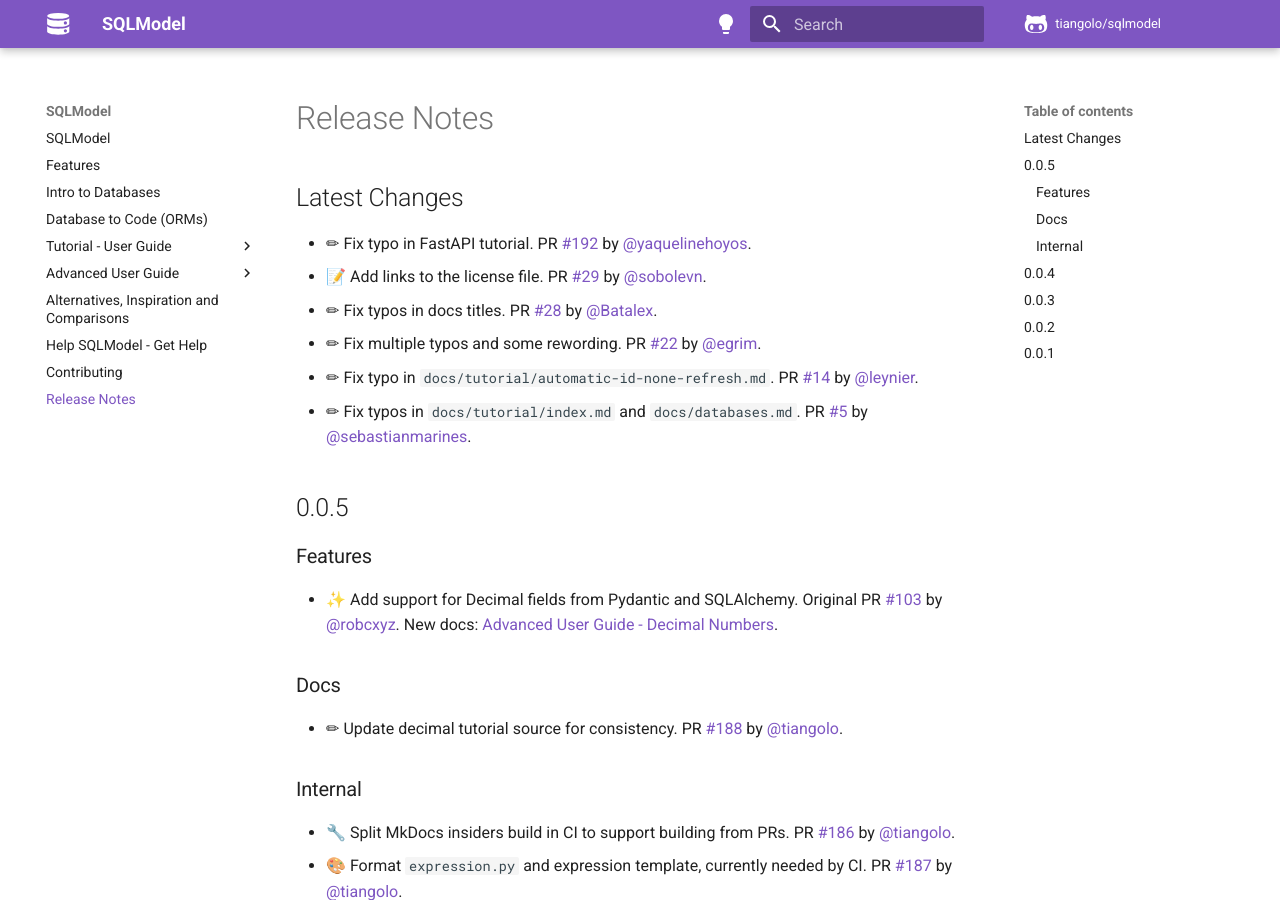
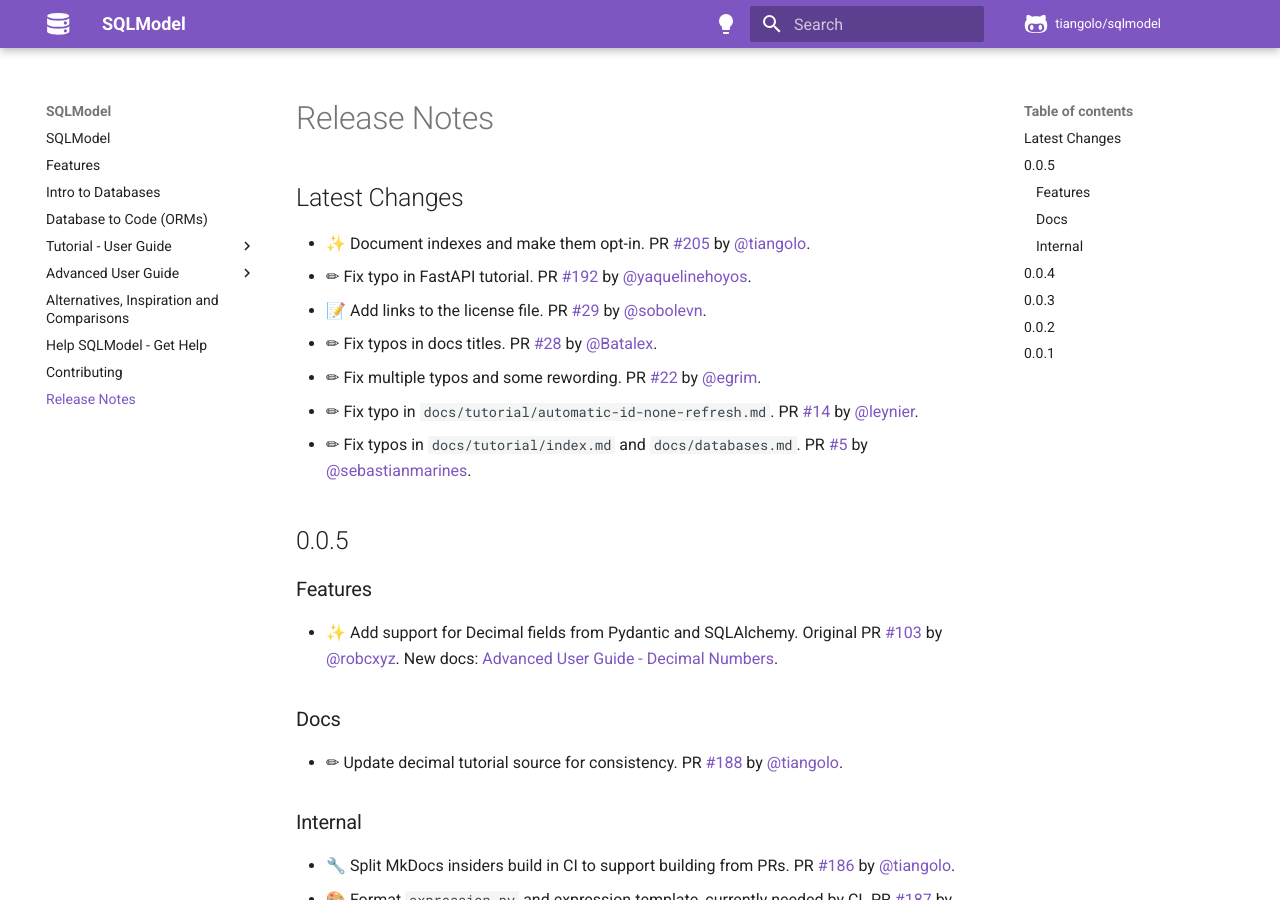
Before and after one commit to upmorpheus/Laravel-perfect, an MkDocs documentation site: the page built from docs/release-notes.md, in a window 1280 px wide and 900 px high. Built offline with MkDocs 1.6.1 and Material for MkDocs 9.7.7, drawn with Linux system fonts in a browser that asks for light colours; comment, search, counter and statistics services are not loaded.

Commit message:
📝 Update release notes

```diff
--- a/docs/release-notes.md
+++ b/docs/release-notes.md
@@ -2,6 +2,7 @@
 
 ## Latest Changes
 
+* ✨ Document indexes and make them opt-in. PR [#205](https://github.com/tiangolo/sqlmodel/pull/205) by [@tiangolo](https://github.com/tiangolo).
 * ✏ Fix typo in FastAPI tutorial. PR [#192](https://github.com/tiangolo/sqlmodel/pull/192) by [@yaquelinehoyos](https://github.com/yaquelinehoyos).
 * 📝 Add links to the license file. PR [#29](https://github.com/tiangolo/sqlmodel/pull/29) by [@sobolevn](https://github.com/sobolevn).
 * ✏ Fix typos in docs titles. PR [#28](https://github.com/tiangolo/sqlmodel/pull/28) by [@Batalex](https://github.com/Batalex).
```
